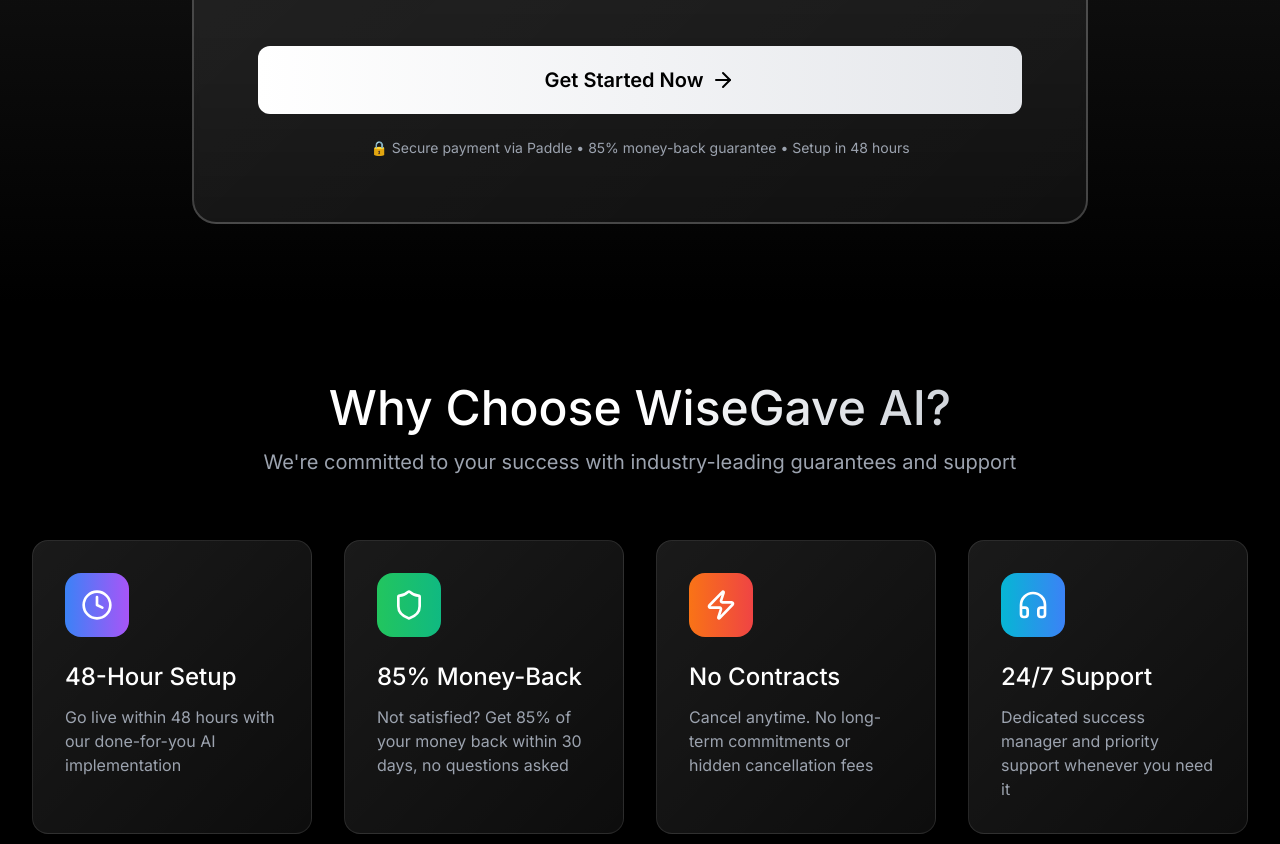
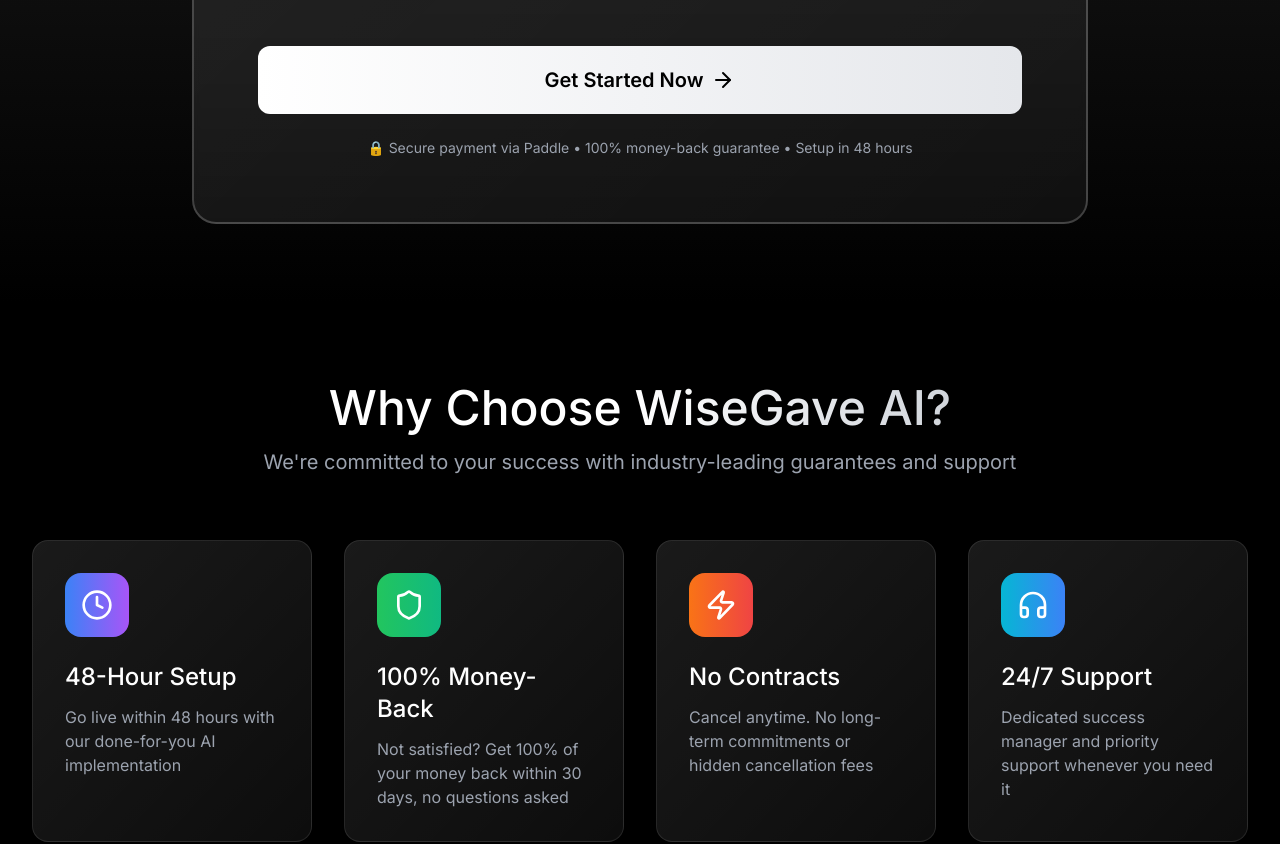
Before and after one commit to wisegave-dev/wisegave-ai, a Next.js app: page /pricing in a window 1280 px wide. Shown: the part 960-1804 px from the top of the page. Built offline with nearby package versions, Linux system fonts and the light colour scheme.

Commit message:
Update money-back guarantee details across multiple sections to reflect a 100% refund policy, enhancing clarity and consistency in user communications.

```diff
--- a/src/app/faqs/page.tsx
+++ b/src/app/faqs/page.tsx
@@ -24,7 +24,7 @@
   {
     question: "Is there a money-back guarantee?",
     answer:
-      "Yes! We offer an 85% money-back guarantee within 7 days if you're not satisfied. This gives you a risk-free opportunity to experience the transformative power of WiseGave AI.",
+      "Yes! We offer an 100% money-back guarantee within 7 days if you're not satisfied. This gives you a risk-free opportunity to experience the transformative power of WiseGave AI.",
   },
   {
     question: "Are there any long-term contracts?",
--- a/src/app/pricing/page.tsx
+++ b/src/app/pricing/page.tsx
@@ -28,7 +28,7 @@
     "Done-for-you AI setup within 48 hours",
     "Dedicated Success Manager",
     "24/7 priority support",
-    "85% money-back guarantee (30 days)",
+    "100% money-back guarantee (30 days)",
     "No long-term contracts - cancel anytime",
     "Free platform updates & improvements",
   ];
@@ -43,9 +43,9 @@
     },
     {
       icon: Shield,
-      title: "85% Money-Back",
+      title: "100% Money-Back",
       description:
-        "Not satisfied? Get 85% of your money back within 30 days, no questions asked",
+        "Not satisfied? Get 100% of your money back within 30 days, no questions asked",
       gradient: "from-green-500 to-emerald-500",
     },
     {
@@ -78,7 +78,7 @@
     {
       question: "How does the money-back guarantee work?",
       answer:
-        "If you're not satisfied within 30 days, contact us and we'll refund 85% of your payment, no questions asked.",
+        "If you're not satisfied within 30 days, contact us and we'll refund 100% of your payment, no questions asked.",
     },
     {
       question: "Can I cancel anytime?",
@@ -183,7 +183,7 @@
               </button>
 
               <p className="text-center text-gray-400 text-sm mt-6">
-                🔒 Secure payment via Paddle • 85% money-back guarantee • Setup
+                🔒 Secure payment via Paddle • 100% money-back guarantee • Setup
                 in 48 hours
               </p>
             </div>
--- a/src/app/refund-policy/page.tsx
+++ b/src/app/refund-policy/page.tsx
@@ -48,10 +48,10 @@
               <h2 className="text-2xl mb-4">2. Refund Amount</h2>
               <div className="space-y-3 text-gray-300">
                 <p>
-                  Eligible customers will receive an <strong>85% refund</strong>{" "}
-                  of the amount paid.
+                  Eligible customers will receive an{" "}
+                  <strong>100% refund</strong> of the amount paid.
                 </p>
-                <p>
+                {/* <p>
                   A 100% refund is not offered due to non recoverable and
                   variable costs related to:
                 </p>
@@ -63,7 +63,7 @@
                 <p>
                   These costs are incurred immediately upon account activation
                   and usage, regardless of the duration of use.
-                </p>
+                </p> */}
               </div>
             </div>
 
--- a/src/app/terms-of-service/page.tsx
+++ b/src/app/terms-of-service/page.tsx
@@ -71,7 +71,7 @@
             <div className="bg-gray-800/50 p-8 rounded-xl border border-gray-700">
               <h2 className="text-2xl mb-4">4. Money-Back Guarantee</h2>
               <p className="text-gray-300">
-                We offer an 85% money-back guarantee within 30 days of your
+                We offer an 100% money-back guarantee within 30 days of your
                 initial purchase if you are not satisfied with our services. To
                 request a refund, contact our support team at
                 contact@wisegave.com.
--- a/src/components/home/CustomerJourneySection.tsx
+++ b/src/components/home/CustomerJourneySection.tsx
@@ -39,7 +39,7 @@
       number: 3,
       icon: CreditCard,
       title: "Make Payment",
-      description: "Secure payment via Paddle with 85% money-back guarantee",
+      description: "Secure payment via Paddle with 100% money-back guarantee",
       details:
         "Flexible monthly or annual plans. Cancel anytime. No hidden fees or long-term contracts.",
       color: "green",
--- a/src/components/home/HeroSection.tsx
+++ b/src/components/home/HeroSection.tsx
@@ -149,8 +149,8 @@
           >
             <p>Join Service Businesses Already Automating with AI</p>
             <p className="mt-2">
-              ✓ 85% Money Back Guarantee • ✓ Launch in 48 Hours • ✓ No Long-Term
-              Contracts
+              ✓ 100% Money Back Guarantee • ✓ Launch in 48 Hours • ✓ No
+              Long-Term Contracts
             </p>
           </motion.div>
         </motion.div>
--- a/src/components/home/PricingSection.tsx
+++ b/src/components/home/PricingSection.tsx
@@ -160,7 +160,7 @@
               <div className="flex items-start gap-3">
                 <Check className="w-6 h-6 text-white flex-shrink-0 mt-0.5" />
                 <p className="text-gray-300">
-                  85% money-back guarantee (30 days)
+                  100% money-back guarantee (30 days)
                 </p>
               </div>
               <div className="flex items-start gap-3">
@@ -193,7 +193,7 @@
             </Link>
 
             <p className="text-center text-gray-400 text-sm mt-4">
-              🔒 Secure payment via Paddle • 85% money-back guarantee
+              🔒 Secure payment via Paddle • 100% money-back guarantee
             </p>
           </div>
         </motion.div>
@@ -213,7 +213,7 @@
             <div className="text-left">
               <p className="text-white font-semibold">Risk-Free Trial</p>
               <p className="text-sm text-gray-400">
-                85% money-back guarantee if not satisfied within 7 days
+                100% money-back guarantee if not satisfied within 7 days
               </p>
             </div>
           </div>
--- a/src/components/home/USPsSection.tsx
+++ b/src/components/home/USPsSection.tsx
@@ -49,7 +49,7 @@
     },
     {
       icon: TrendingUp,
-      title: "85% Money Back Guarantee",
+      title: "100% Money Back Guarantee",
       description:
         "Risk-free trial with a full refund if customers are not satisfied. 7-day money-back guarantee.",
       color: "red",
@@ -170,7 +170,7 @@
           </div>
           <div>
             <div className="text-4xl md:text-5xl bg-gradient-to-r from-white to-gray-300 bg-clip-text text-transparent mb-2">
-              85%
+              100%
             </div>
             <p className="text-gray-400">Money-Back Guarantee</p>
           </div>
```
Also changed, not shown: src_figma/app/components/home/FAQSection.tsx (+50 -32 lines), src/components/icon/XLogo.tsx (line endings or trailing spaces).
